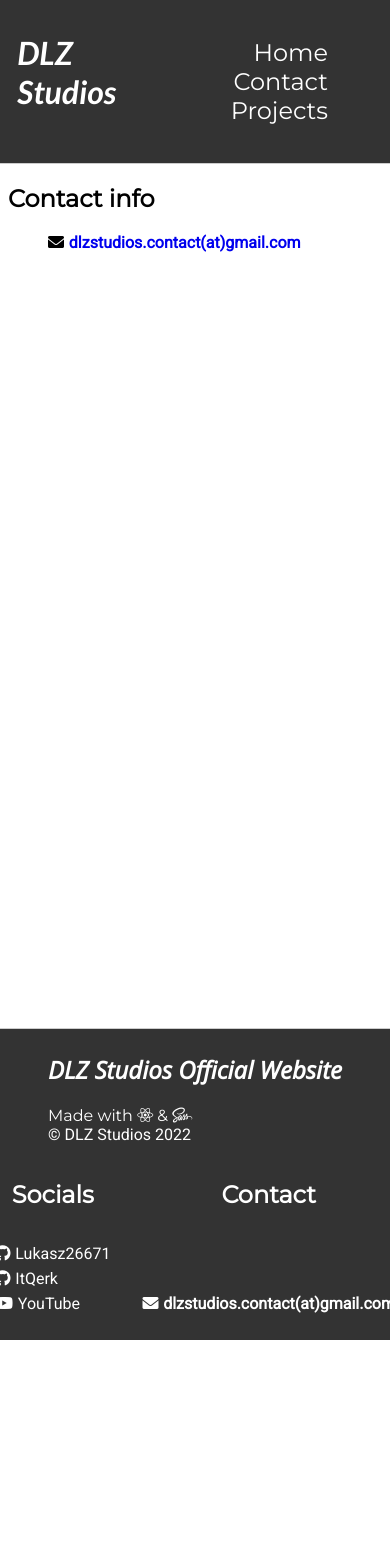
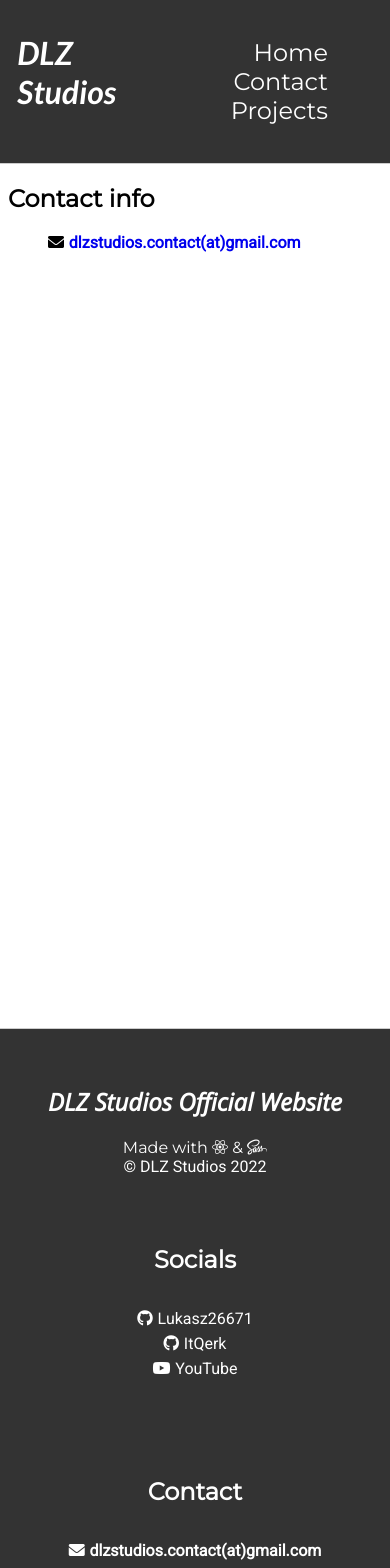
Before and after one commit to lukasz26671/DLZStudiosWebpage, a React app: page /contact in a window 390 px wide. Shown: the top 1568 px of the page. Before the commit the page ends 1340 px from the top, so only its background shows below. Built offline with nearby package versions, Linux system fonts and the light colour scheme; the HTML template or start-up script is replaced by a standard one.

Commit message:
fix scaling

```diff
--- a/client/src/scss/main.scss
+++ b/client/src/scss/main.scss
@@ -29,6 +29,11 @@
 
 .page-content {
     min-height: 100%;
+}
+@media screen and (max-width: 400px) {
+    body {
+        overflow-x: hidden;
+    }
 }
 
 $dark_bg: #333;
@@ -161,6 +166,8 @@
             & .right {
                 justify-content: space-between;
             }
+
+
         }
         & .copyright {
 
@@ -171,6 +178,29 @@
             }
             > p > span{
                 font-family: "Roboto", sans-serif;
+            }
+        }
+        @media screen and (max-width: 400px) {
+            & {
+                display: grid;
+                grid-template-rows: repeat(3, 1fr);
+                & .copyright {
+                    grid-row: 1/2;
+                    text-align: center;
+                }
+                & .info {
+                    grid-row: 2/4;
+                    display: grid;
+                    grid-template-rows: 1fr 1fr;
+                    text-align: center;
+                    align-items: center;
+                    grid-template-columns: 1fr;
+                    width: 100%;
+
+                    & > *{
+                        grid-column: 1/2;
+                    }
+                }
             }
         }
     }
```
Also changed, not shown: 1 other file (tests, documents, lock files or other folders).
